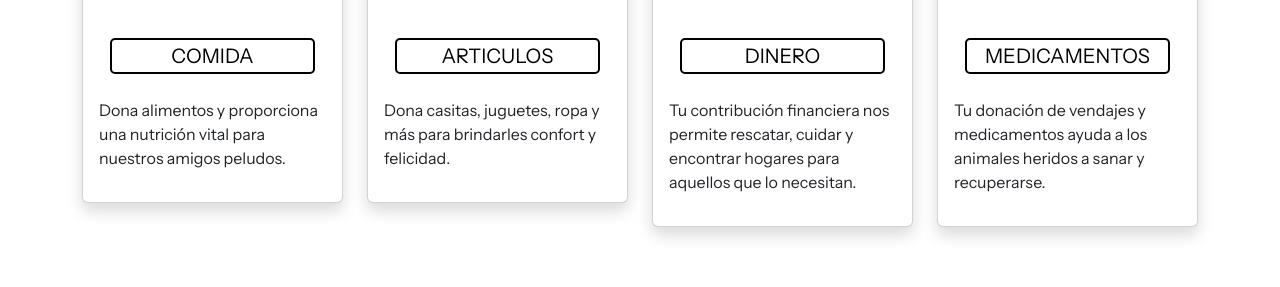
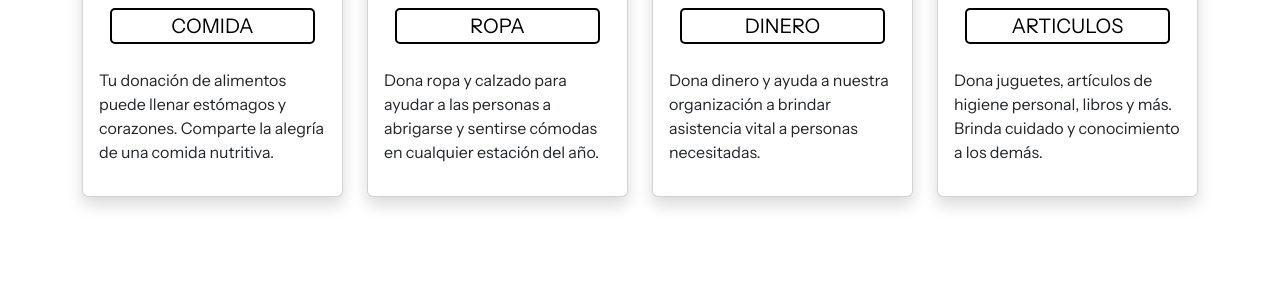
Before and after one commit to Maty-Portero/Cybervoluntarios-Heavenly, a PHP site: page /donaciones.php in a window 1280 px wide. Shown: the part 873-1160 px from the top of the page. Run offline with PHP 8.4, Linux system fonts and the light colour scheme.

Commit message:
Update donaciones.php

```diff
--- a/donaciones.php
+++ b/donaciones.php
@@ -251,9 +251,9 @@
         <section class="py-5 text-center inicio">
             <div>
                 <div class="col-lg-6 col-md-8 mx-auto informa">
-                    <img style="height: 180px; width: 180px; margin: 10px" src="https://cdn-icons-png.flaticon.com/512/2913/2913494.png">
-                    <h1 class="fw-light">ANIMALES</h1>
-                    <p style="color: #000; font-size: 20px">En esta parte de la pagina podras encontrar las diferentes donaciones dirigidas hacia los distintos animales que quieras ayudar.</p>
+                    <img style="height: 180px; width: 180px; margin: 10px" src="https://cdn-icons-png.flaticon.com/512/878/878820.png">
+                    <h1 class="fw-light">PERSONAS</h1>
+                    <p style="color: #000; font-size: 20px">En esta parte de la pagina podras encontrar las diferentes donaciones dirigidas hacia los mas necesitados.</p>
                 </div>
             </div>
         </section>
@@ -266,22 +266,22 @@
                     <div class="col">
                         <div class="card shadow">
                             <div class="card-body">
-                                <img src="https://cdn-icons-png.flaticon.com/512/2700/2700602.png" style="width: 90%; height: 90%; margin: 15px">
+                                <img src="https://cdn.icon-icons.com/icons2/2273/PNG/512/self_protection_lunch_food_healthcare_medical_covid_icon_140744.png" style="width: 90%; height: 90%; margin: 15px">
                                 <br></br>
                                 <center><button type="button">COMIDA</button></center>
                                 <br>
-                                <p>Dona alimentos y proporciona una nutrición vital para nuestros amigos peludos.</p>
+                                <p>Tu donación de alimentos puede llenar estómagos y corazones. Comparte la alegría de una comida nutritiva.</p>
                             </div>
                         </div>
                     </div>
                     <div class="col">
                         <div class="card shadow">
                             <div class="card-body">
-                                <img src="https://cdn-icons-png.flaticon.com/512/2137/2137583.png" style="width: 90%; height: 90%; margin: 15px">
+                                <img src="https://cdn-icons-png.flaticon.com/512/545/545546.png" style="width: 90%; height: 90%; margin: 15px">
                                 <br></br>
-                                <center><button type="button">ARTICULOS</button></center>
+                                <center><button type="button">ROPA</button></center>
                                 <br>
-                                <p>Dona casitas, juguetes, ropa y más para brindarles confort y felicidad.</p>
+                                <p>Dona ropa y calzado para ayudar a las personas a abrigarse y sentirse cómodas en cualquier estación del año.</p>
                             </div>
                         </div>
                     </div>
@@ -292,18 +292,18 @@
                                 <br></br>
                                 <center><button type="button">DINERO</button></center>
                                 <br>
-                                <p>Tu contribución financiera nos permite rescatar, cuidar y encontrar hogares para aquellos que lo necesitan.</p>
+                                <p>Dona dinero y ayuda a nuestra organización a brindar asistencia vital a personas necesitadas.</p>
                             </div>
                         </div>
                     </div>
                     <div class="col">
                         <div class="card shadow">
                             <div class="card-body">
-                                <img src="https://cdn-icons-png.flaticon.com/512/2834/2834155.png" style="width: 90%; height: 90%; margin: 15px">
+                                <img src="https://cdn-icons-png.flaticon.com/512/100/100520.png" style="width: 90%; height: 90%; margin: 15px">
                                 <br></br>
-                                <center><button type="button">MEDICAMENTOS</button></center>
+                                <center><button type="button">ARTICULOS</button></center>
                                 <br>
-                                <p>Tu donación de vendajes y medicamentos ayuda a los animales heridos a sanar y recuperarse.</p>
+                                <p>Dona juguetes, artículos de higiene personal, libros y más. Brinda cuidado y conocimiento a los demás. </p>
                             </div>
                         </div>
                     </div>
@@ -325,8 +325,6 @@
                     </div>
                 </div>
             </div>
-
-
         </div>
 
         <br></br>
```
